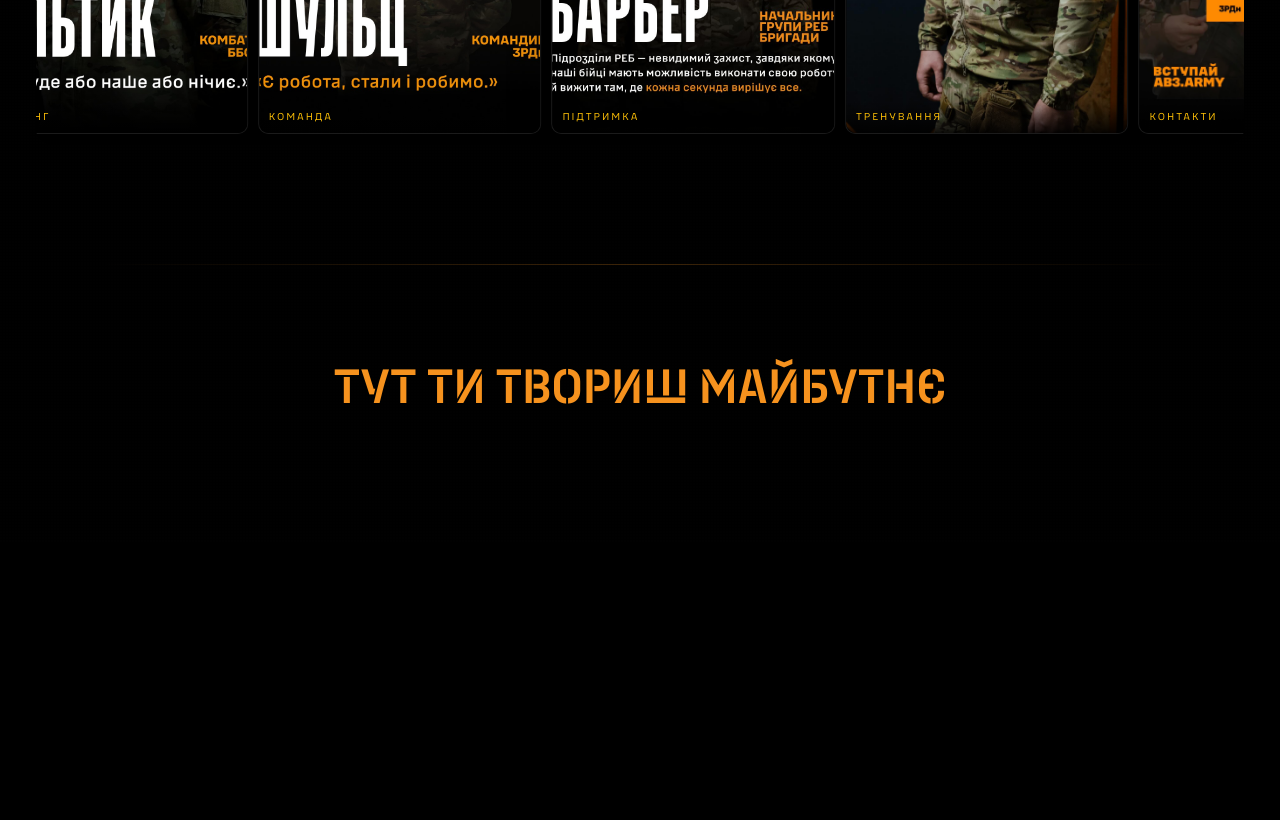
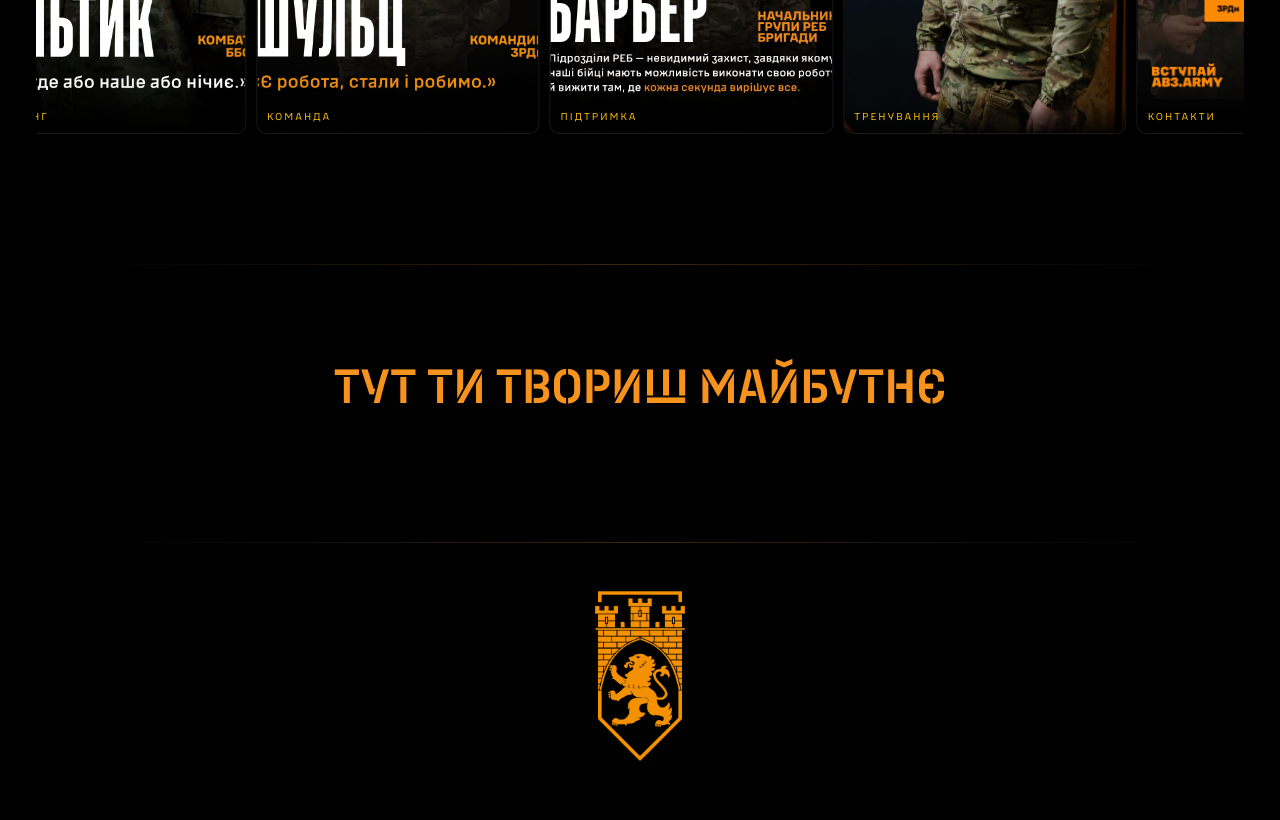
Before and after one commit to Bastion125/125ovmbr, a plain HTML site: page index.html in a window 1280 px wide. Shown: the part 2560-3380 px from the top of the page. Before the commit the page ends 3102 px from the top, so only its background shows below. Drawn offline with Linux system fonts and the light colour scheme.

Commit message:
Додано великий логотип (ШЕВРОН) в низу сайту

```diff
--- a/index.html
+++ b/index.html
@@ -603,6 +603,32 @@
     position: static !important;
     top: auto !important;
     transform: none !important;
+}
+/* Великий логотип в низу сайту */
+.footer-logo.section {
+    padding-top: 2rem;
+    padding-bottom: 3rem;
+}
+.footer-logo__wrap {
+    display: flex;
+    justify-content: center;
+    align-items: center;
+}
+.footer-logo-link {
+    display: inline-block;
+    line-height: 0;
+}
+.footer-logo-img {
+    width: 200px;
+    height: auto;
+    max-height: 220px;
+    object-fit: contain;
+}
+@media (min-width: 768px) {
+    .footer-logo-img {
+        width: 240px;
+        max-height: 260px;
+    }
 }
 </style>
 </head>
@@ -1077,6 +1103,16 @@
         </div>
     </div>
 </section>
+
+<section class="footer-logo section">
+    <div class="container">
+        <div class="footer-logo__wrap text-center">
+            <a href="index.html" class="footer-logo-link" rel="home" aria-label="125 окрема важка механізована бригада">
+                <img src="images/ШЕВРОН.png" class="footer-logo-img custom-logo" alt="125 окрема важка механізована бригада" width="200" height="200" decoding="async">
+            </a>
+        </div>
+    </div>
+</section>
     </main>
 
 <div class="modal fade" id="contactFormModal" tabindex="-1" aria-labelledby="contactFormModalLabel" aria-hidden="true">
```
Also changed, not shown: index-en.html (+36 -0 lines).
